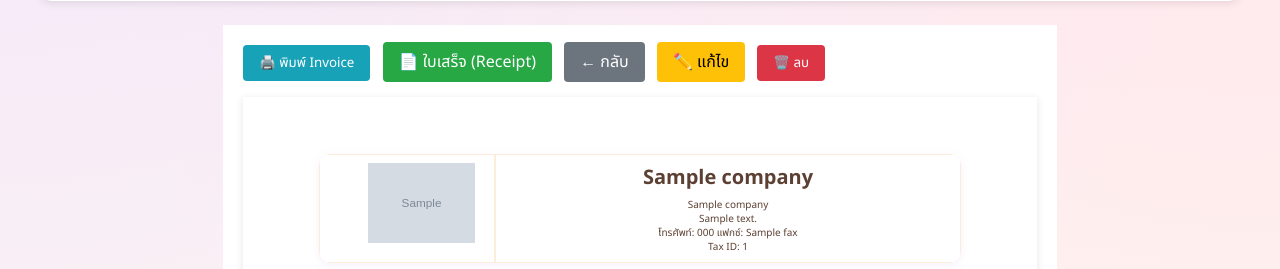
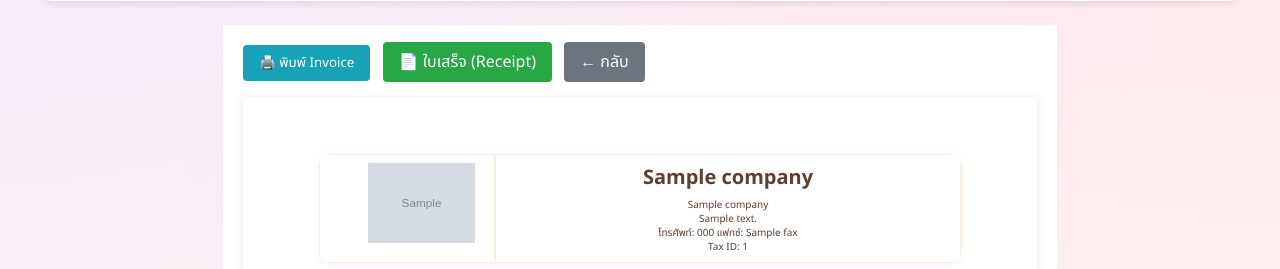
Before and after one commit to kittichaisangpayung-arch/oem-orders, a Django app: template templates/dashboard/invoice_detail.html in a window 1280 px wide. Shown: the part 417-686 px from the top of the page. Run offline with Django 5.2, Linux system fonts and the light colour scheme; the template is opened without the code that fills it: most values are stand-ins (such as "Sample title", 1, 10 or a date in 2020); grey boxes marked "Sample" are stand-in pictures.

Commit message:
Remove delete button and restrict edit to draft invoices only
- Remove delete button from invoice detail page (use cancellation instead)
- Only show edit button for draft invoices
- Follow professional accounting practices

Co-Authored-By: Claude Fable 5 <noreply@anthropic.com>

```diff
--- a/templates/dashboard/invoice_detail.html
+++ b/templates/dashboard/invoice_detail.html
@@ -127,11 +127,9 @@ document.addEventListener('DOMContentLoaded', function() {
         <button onclick="window.print()" style="background:#17a2b8; color:#fff; border:none; padding:8px 16px; border-radius:4px; cursor:pointer;">🖨️ พิมพ์ Invoice</button>
         <a href="{% url 'dashboard:invoice_receipt' invoice.id %}" target="_blank" style="background: #28a745; color: #fff; padding: 8px 16px; border-radius: 4px; text-decoration: none; margin-left: 8px;">📄 ใบเสร็จ (Receipt)</a>
         <a href="{% url 'dashboard:invoice_list' %}" style="background: #6c757d; color: #fff; padding: 8px 16px; border-radius: 4px; text-decoration: none; margin-left: 8px;">← กลับ</a>
+        {% if invoice.status == 'DRAFT' %}
         <a href="{% url 'dashboard:edit_invoice' invoice.id %}" style="background: #ffc107; color: #000; padding: 8px 16px; border-radius: 4px; text-decoration: none; margin-left: 8px;">✏️ แก้ไข</a>
-        <form method="post" action="{% url 'dashboard:delete_invoice' invoice.id %}" style="display: inline; margin-left: 8px;" onsubmit="return confirm('คุณแน่ใจหรือไม่ที่จะลบ Invoice นี้?');">
-            {% csrf_token %}
-            <button type="submit" style="background:#dc3545; color:#fff; border:none; padding:8px 16px; border-radius:4px; cursor:pointer;">🗑️ ลบ</button>
-        </form>
+        {% endif %}
     </div>
 
     <!-- PAGE 1: Invoice Document -->
```
